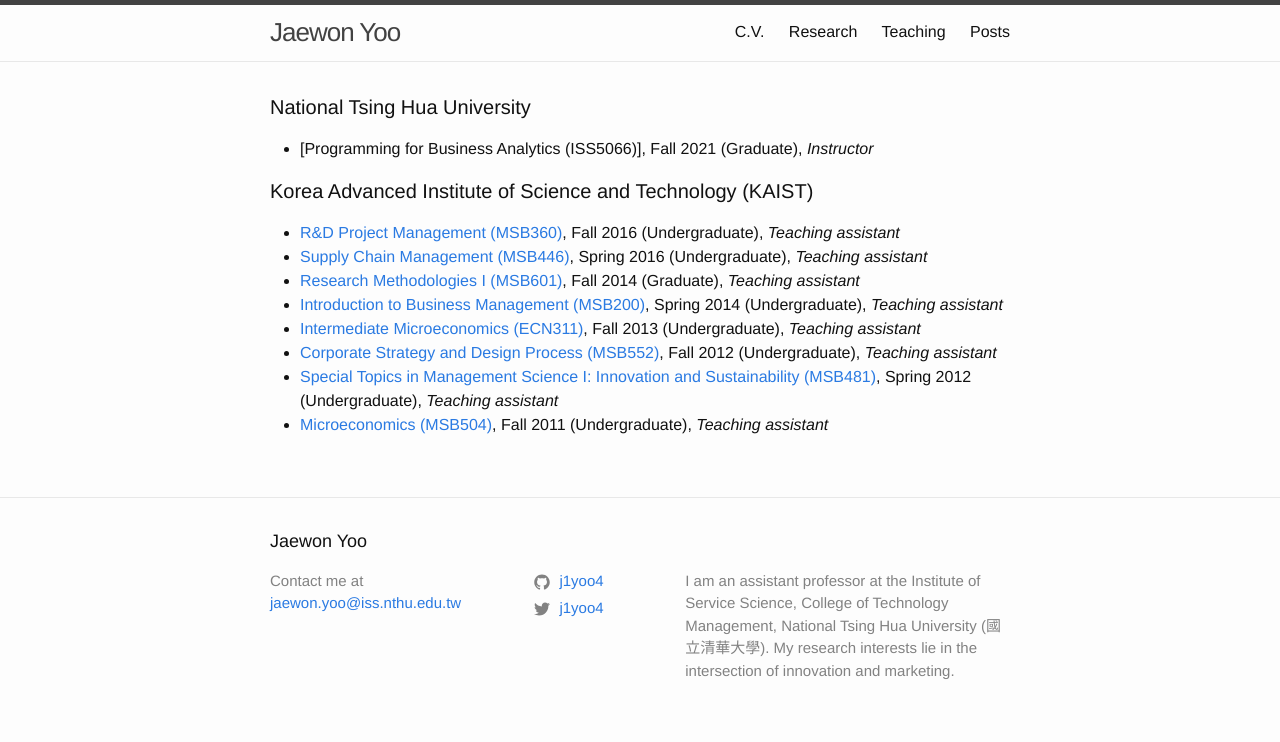
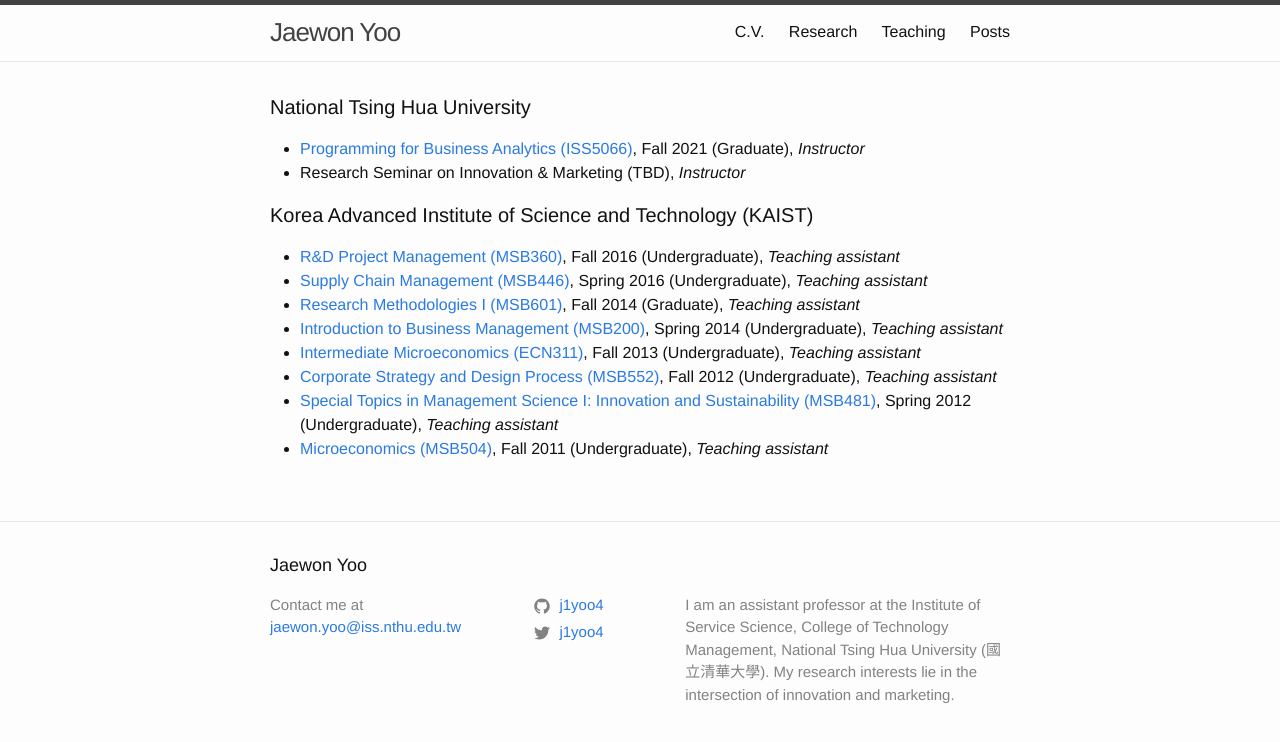
Before and after one commit to j1yoo/j1yoo.github.io, a Jekyll site: the page built from teaching.markdown, in a window 1280 px wide. Shown: the top 742 px of the page. Built offline with Jekyll 4.4.1, drawn with Linux system fonts in a browser that asks for light colours.

Commit message:
Update teaching.markdown

```diff
--- a/teaching.markdown
+++ b/teaching.markdown
@@ -5,7 +5,9 @@
 ---
 
 #### National Tsing Hua University
-* [Programming for Business Analytics (ISS5066)], Fall 2021 (Graduate), _Instructor_
+* [Programming for Business Analytics (ISS5066)](https://www.iss.nthu.edu.tw/Modules/BA){:target="_blank"}, Fall 2021 (Graduate), _Instructor_
+* Research Seminar on Innovation & Marketing (TBD), _Instructor_
+
 
 #### Korea Advanced Institute of Science and Technology (KAIST)
 * [R&D Project Management (MSB360)](http://bulletin.kaist.ac.kr/html/en/?year=2016&id=en20161421&file=E){:target="_blank"}, Fall 2016 (Undergraduate), _Teaching assistant_
```
